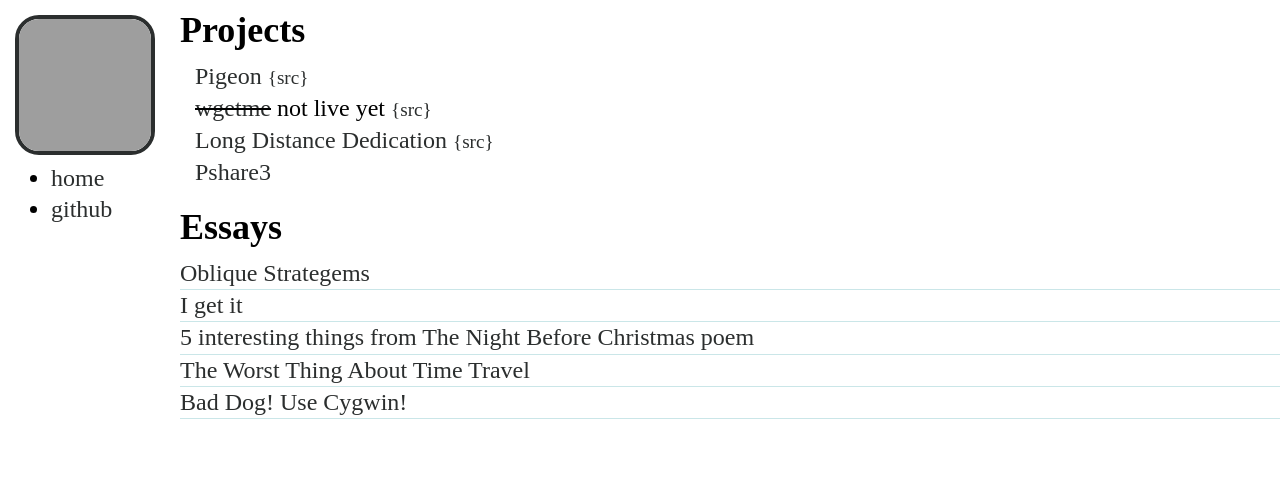
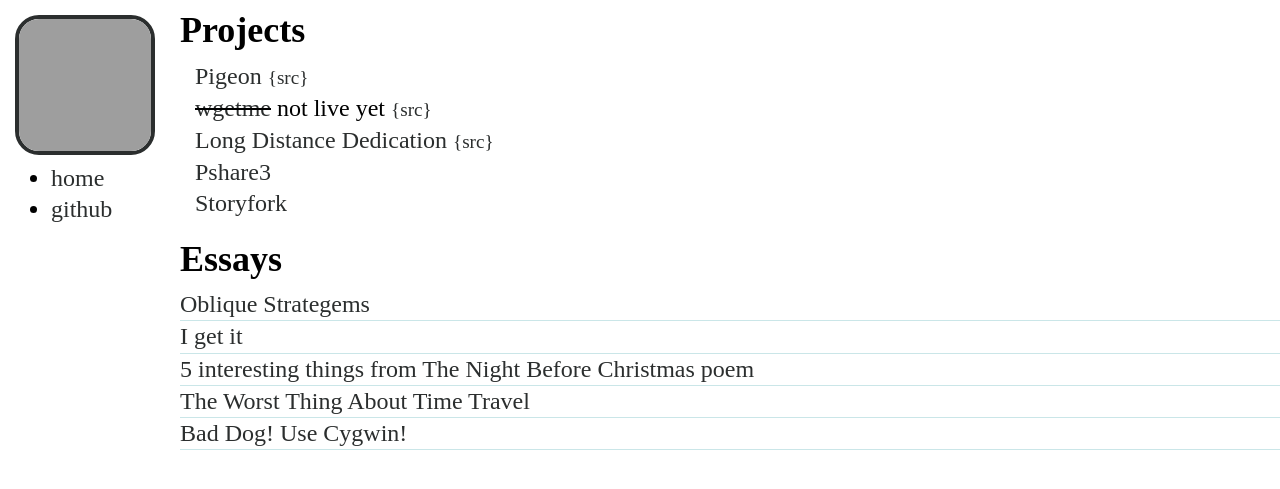
Before and after one commit to pfarrell/pfarrell.github.com, a Jekyll site: the page built from index.html, in a window 1280 px wide. Shown: the top 489 px of the page. Built offline with Jekyll 4.4.1, drawn with Linux system fonts in a browser that asks for light colours; nearby versions of some CDN libraries; some web fonts are replaced; Markdown is read by kramdown in place of the engine named in the settings; grey boxes are pictures that could not be loaded.

Commit message:
added pshare3

```diff
--- a/index.html
+++ b/index.html
@@ -20,6 +20,9 @@
     <p class='project'>
       <a href='http://github.com/pfarrell/pshare3'>Pshare3</a>
     </p>
+    <p class='project'>
+      <a href='http://github.com/pfarrell/storyfork'>Storyfork</a>
+    </p>
   </p>
 
   <p class='section'>
```
